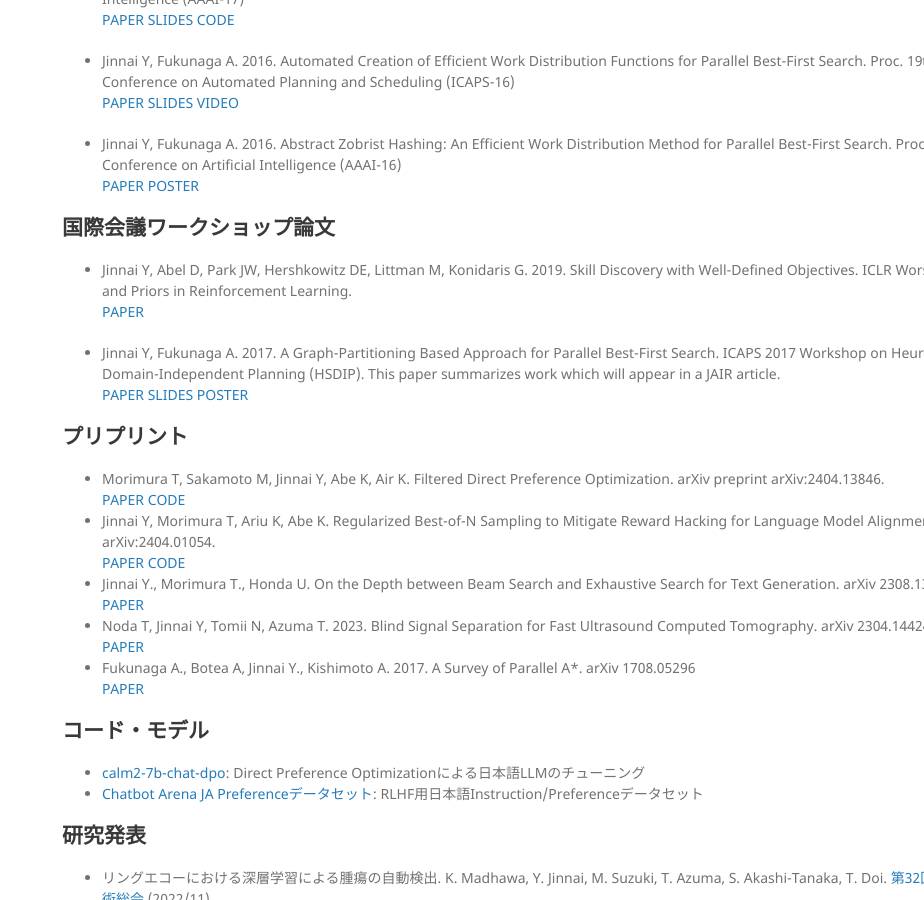
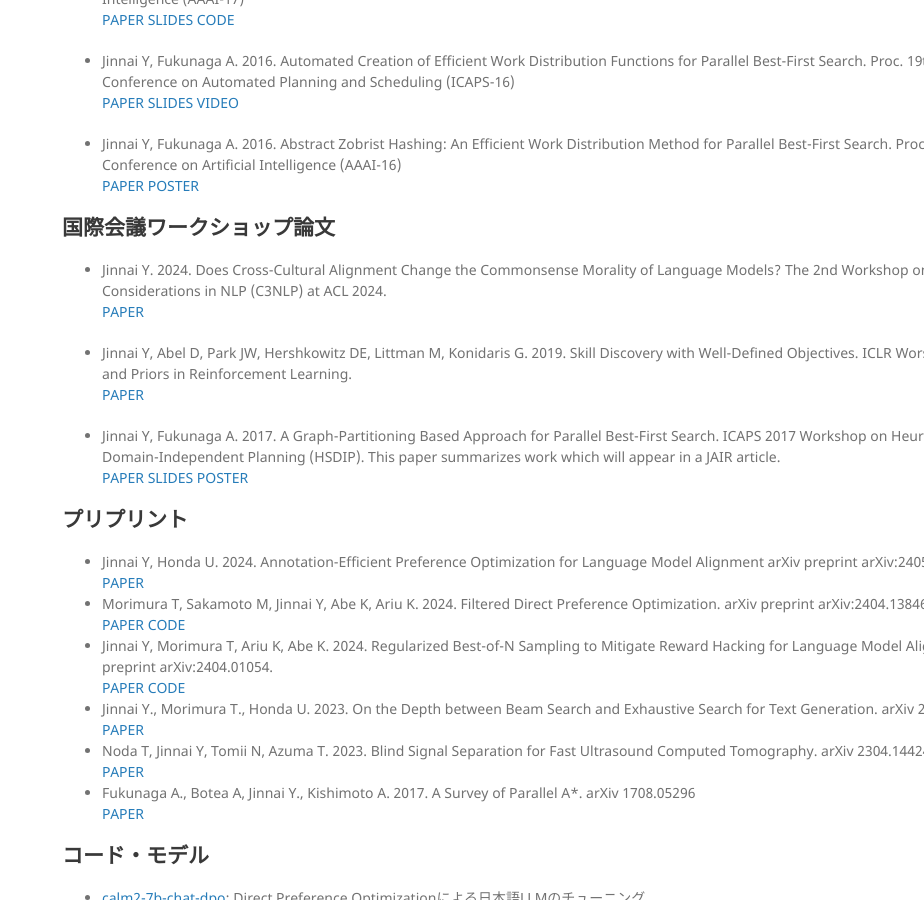
Before and after one commit to jinnaiyuu/jinnaiyuu.github.io, a Jekyll site: the page built from ja/index.md, in a window 1280 px wide and 900 px high, scrolled down 1708 px. Shown: the whole window, without its empty margins (356-1280 px from the left). Built offline with Jekyll 4.4.1, drawn with Linux system fonts in a browser that asks for light colours; our own code applies the rules of GitHub Pages for plain Markdown files.

Commit message:
update C3NLP submission

```diff
--- a/ja/index.md
+++ b/ja/index.md
@@ -65,6 +65,9 @@ Researcher, CyberAgent AI Lab
 
 ## 国際会議ワークショップ論文
 
+- Jinnai Y. 2024. Does Cross-Cultural Alignment Change the Commonsense Morality of Language Models? The 2nd Workshop on Cross-Cultural Considerations in NLP (C3NLP) at ACL 2024.
+[PAPER](https://arxiv.org/abs/2406.16316)
+
 - Jinnai Y, Abel D, Park JW, Hershkowitz DE, Littman M, Konidaris G. 2019. Skill Discovery with Well-Defined Objectives. ICLR Worshop on Structure and Priors in Reinforcement Learning.
 [PAPER](../pdf/papers/SPiRL-19.pdf)
 
@@ -73,11 +76,13 @@ Researcher, CyberAgent AI Lab
 
 ## プリプリント
 
-- Morimura T, Sakamoto M, Jinnai Y, Abe K, Air K. Filtered Direct Preference Optimization. arXiv preprint arXiv:2404.13846.
+- Jinnai Y, Honda U. 2024. Annotation-Efficient Preference Optimization for Language Model Alignment arXiv preprint arXiv:2405.13541.
+[PAPER](https://arxiv.org/abs/2405.13541)
+- Morimura T, Sakamoto M, Jinnai Y, Abe K, Ariu K. 2024. Filtered Direct Preference Optimization. arXiv preprint arXiv:2404.13846.
 [PAPER](https://arxiv.org/abs/2404.13846) [CODE](https://github.com/CyberAgentAILab/filtered-dpo)
-- Jinnai Y, Morimura T, Ariu K, Abe K. Regularized Best-of-N Sampling to Mitigate Reward Hacking for Language Model Alignment. arXiv preprint arXiv:2404.01054.
+- Jinnai Y, Morimura T, Ariu K, Abe K. 2024. Regularized Best-of-N Sampling to Mitigate Reward Hacking for Language Model Alignment. arXiv preprint arXiv:2404.01054.
 [PAPER](https://arxiv.org/abs/2404.01054) [CODE](https://github.com/CyberAgentAILab/regularized-bon)
-- Jinnai Y., Morimura T., Honda U. On the Depth between Beam Search and Exhaustive Search for Text Generation. arXiv 2308.13696
+- Jinnai Y., Morimura T., Honda U. 2023. On the Depth between Beam Search and Exhaustive Search for Text Generation. arXiv 2308.13696
 [PAPER](https://arxiv.org/abs/2308.13696)
 - Noda T, Jinnai Y, Tomii N, Azuma T. 2023. Blind Signal Separation for Fast Ultrasound Computed Tomography. arXiv 2304.14424
 [PAPER](https://arxiv.org/abs/2304.14424)
```
